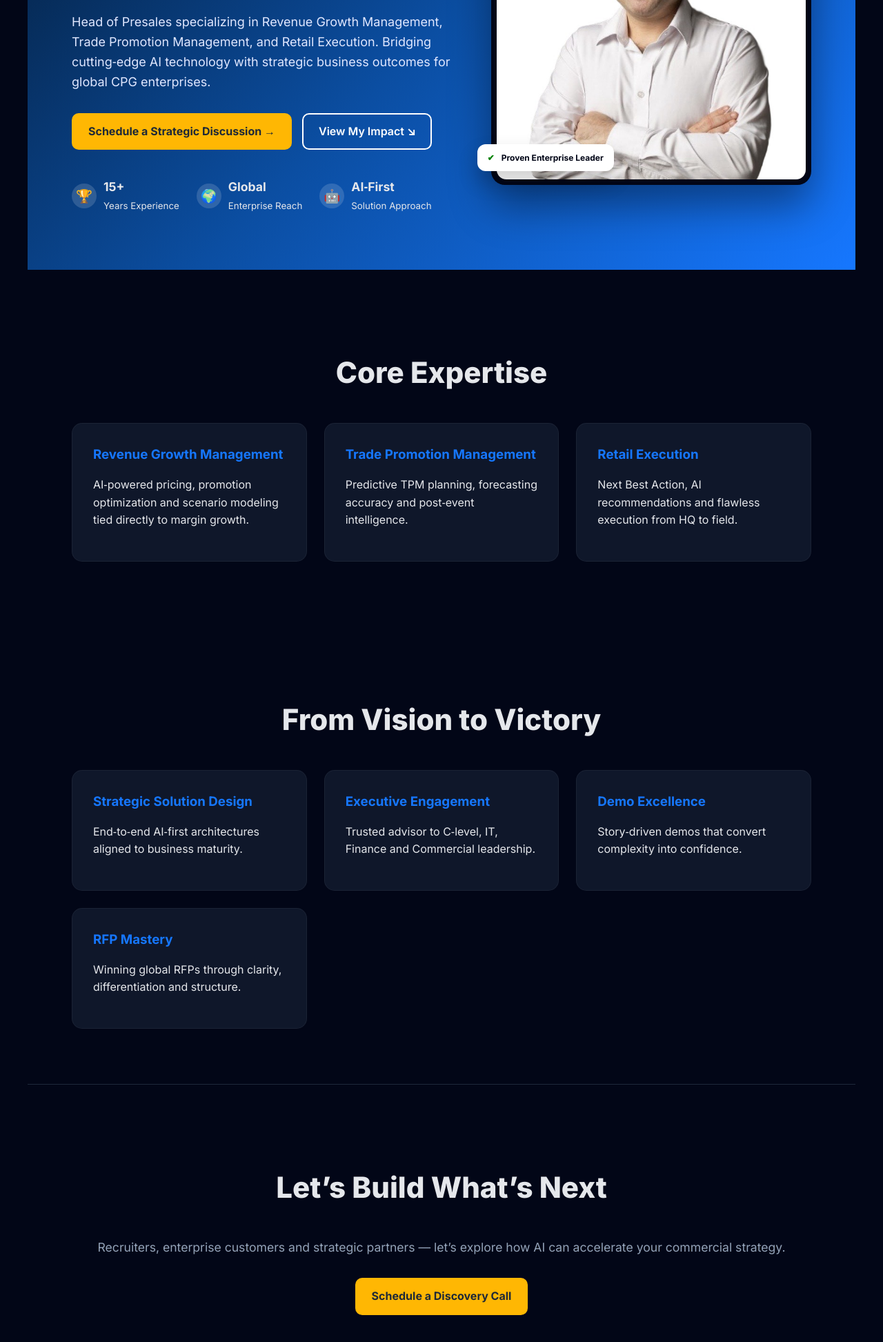
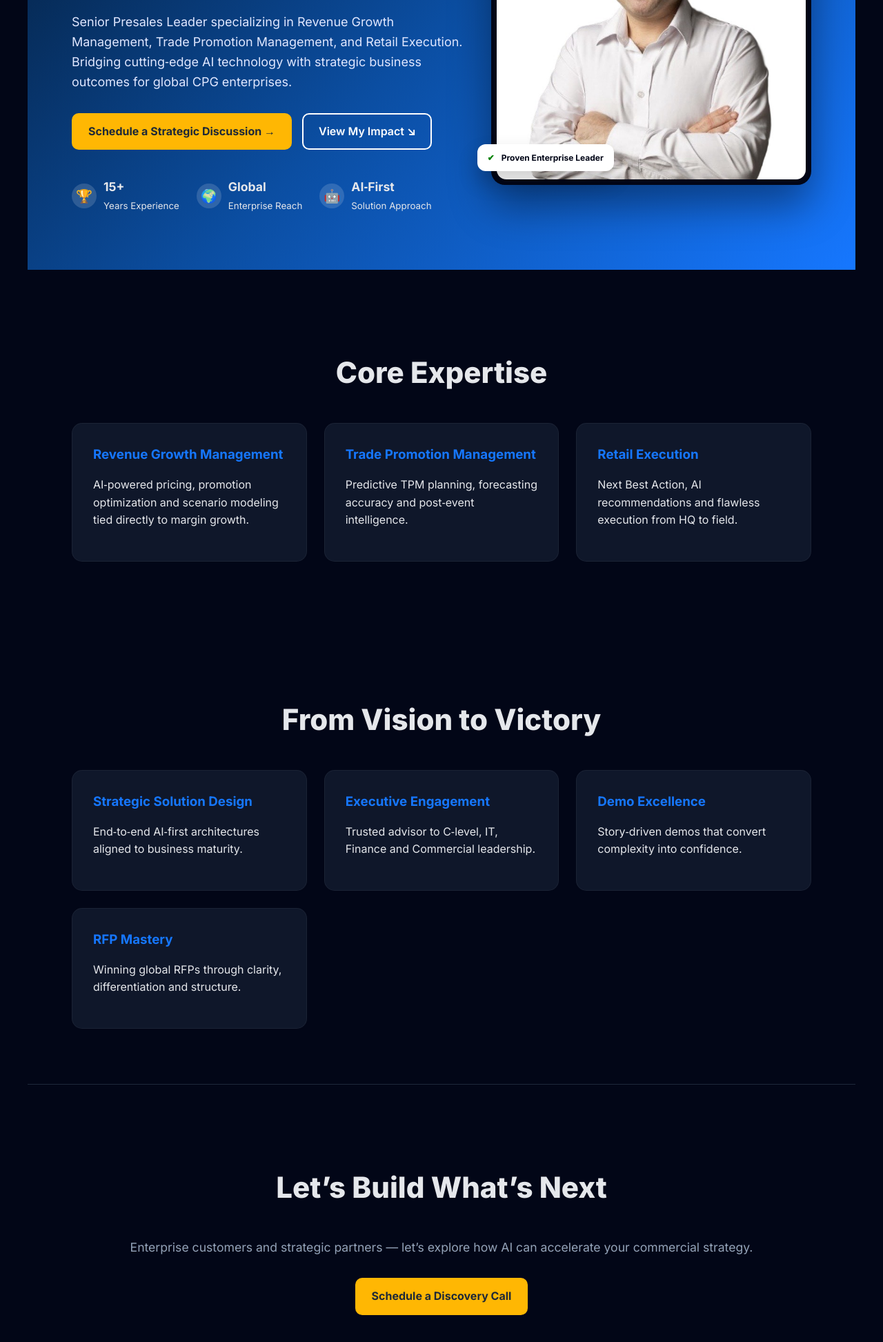
Before and after one commit to GiuseppeMusacchio/Presales, a plain HTML site: page index.html in a window 1280 px wide. Shown: the part 383-2328 px from the top of the page at 69% size. Drawn offline with Linux system fonts and the light colour scheme.

Commit message:
index.html

```diff
--- a/index.html
+++ b/index.html
@@ -170,7 +170,7 @@
   <div>
     <span class="badge" data-i18n="hero_badge">AI‑POWERED CPG SOLUTIONS LEADER</span>
     <h1 data-i18n="hero_title">Transforming CPG Enterprises with <span>AI‑Driven Solutions</span></h1>
-    <p data-i18n="hero_desc">Head of Presales specializing in Revenue Growth Management, Trade Promotion Management, and Retail Execution. Bridging cutting‑edge AI technology with strategic business outcomes for global CPG enterprises.</p>
+    <p data-i18n="hero_desc">Senior Presales Leader specializing in Revenue Growth Management, Trade Promotion Management, and Retail Execution. Bridging cutting‑edge AI technology with strategic business outcomes for global CPG enterprises.</p>
     <div class="hero-actions">
       <a href="#contact" class="primary-btn" data-i18n="btn_primary">Schedule a Strategic Discussion →</a>
       <a href="#achievements" class="secondary-btn" data-i18n="btn_secondary">View My Impact ↘</a>
@@ -233,7 +233,7 @@
 
 <section id="contact" class="contact">
   <h2 data-i18n="contact_title">Let’s Build What’s Next</h2>
-  <p data-i18n="contact_desc">Recruiters, enterprise customers and strategic partners — let’s explore how AI can accelerate your commercial strategy.</p>
+  <p data-i18n="contact_desc"> Enterprise customers and strategic partners — let’s explore how AI can accelerate your commercial strategy.</p>
   <a class="primary-btn" href="https://calendly.com" target="_blank" data-i18n="contact_btn">Schedule a Discovery Call</a>
 </section>
 
@@ -251,7 +251,7 @@
       nav_cta: "Schedule a Discovery Call",
       hero_badge: "AI‑POWERED CPG SOLUTIONS LEADER",
       hero_title: "Transforming CPG Enterprises with <span>AI‑Driven Solutions</span>",
-      hero_desc: "Head of Presales specializing in Revenue Growth Management, Trade Promotion Management, and Retail Execution. Bridging cutting‑edge AI technology with strategic business outcomes for global CPG enterprises.",
+      hero_desc: "Senior Presales Leader specializing in Revenue Growth Management, Trade Promotion Management, and Retail Execution. Bridging cutting‑edge AI technology with strategic business outcomes for global CPG enterprises.",
       btn_primary: "Schedule a Strategic Discussion →",
       btn_secondary: "View My Impact ↘",
       stat_exp: "Years Experience",
@@ -289,7 +289,7 @@
       nav_cta: "Prenota Chiamata",
       hero_badge: "LEADER NELLE SOLUZIONI CPG AI-POWERED",
       hero_title: "Trasformare il CPG con <span>Soluzioni AI</span>",
-      hero_desc: "Head of Presales specializzato in Revenue Growth Management, Trade Promotion Management e Retail Execution. Unisco l'AI all'avanguardia con risultati di business strategici per imprese CPG globali.",
+      hero_desc: "Senior Presales Leader specializzato in Revenue Growth Management, Trade Promotion Management e Retail Execution. Unisco l'AI all'avanguardia con risultati di business strategici per imprese CPG globali.",
       btn_primary: "Pianifica una Consulenza →",
       btn_secondary: "Vedi i Risultati ↘",
       stat_exp: "Anni di Esperienza",
```
